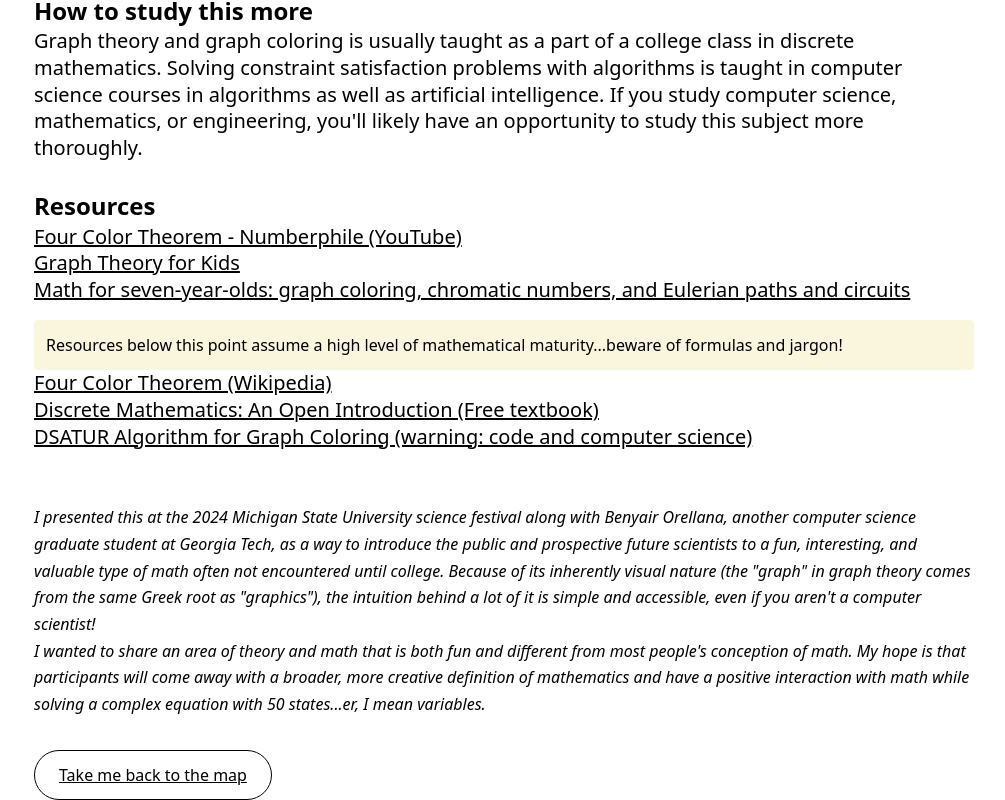
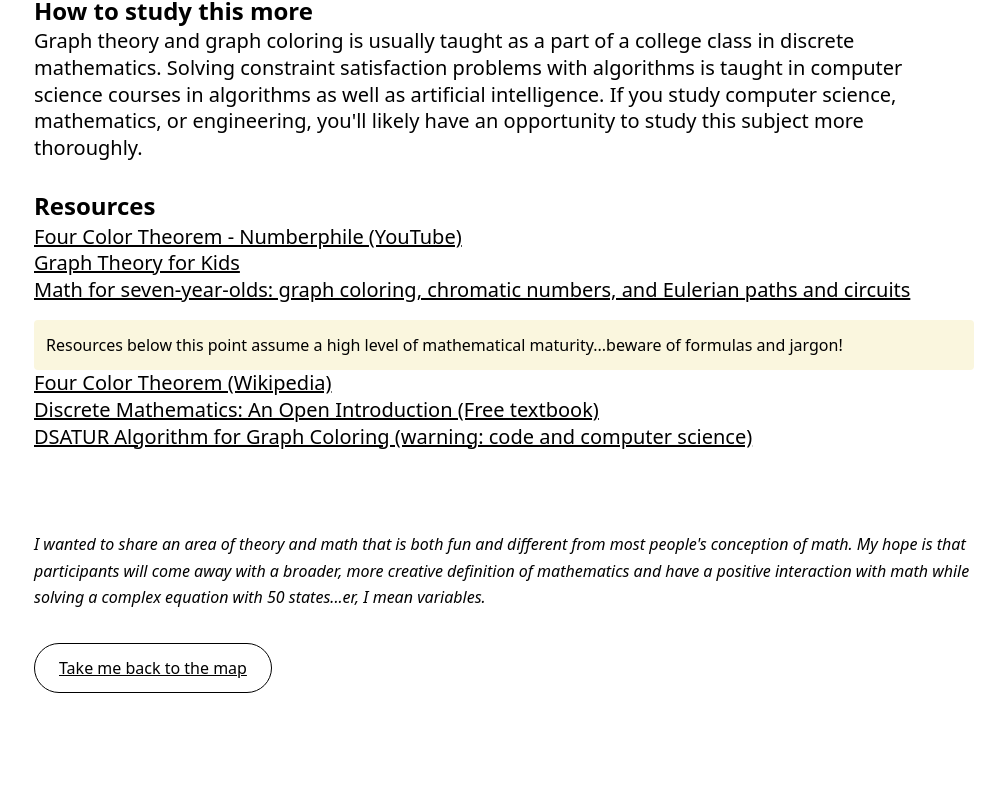
Before and after one commit to prokopcm/graph-coloring, a Nuxt app: page /about in a window 1280 px wide. Shown: the part 1299-2099 px from the top of the page, without its empty margins (136-1141 px from the left). After the commit the page ends 1992 px from the top, so only its background shows below. Built offline with nearby package versions, Linux system fonts and the light colour scheme.

Commit message:
Clean up about copy

```diff
--- a/pages/about.vue
+++ b/pages/about.vue
@@ -98,7 +98,7 @@
           <br><br>
           <div class="intro">
             <i>
-              I presented this at the 2024 Michigan State University science festival along with Benyair Orellana, another computer science graduate student at Georgia Tech, as a way to introduce the public and prospective future scientists to a fun, interesting, and valuable type of math often not encountered until college. Because of its inherently visual nature (the "graph" in graph theory comes from the same Greek root as "graphics"), the intuition behind a lot of it is simple and accessible, even if you aren't a computer scientist!
+              <!-- I presented this at the 2024 Michigan State University science festival along with Benyair Orellana, another computer science graduate student at Georgia Tech, as a way to introduce the public and prospective future scientists to a fun, interesting, and valuable type of math often not encountered until college. Because of its inherently visual nature (the "graph" in graph theory comes from the same Greek root as "graphics"), the intuition behind a lot of it is simple and accessible, even if you aren't a computer scientist! -->
               <br>
               I wanted to share an area of theory and math that is both fun and different from most people's conception of math. My hope is that participants will come away with a broader, more creative definition of mathematics and have a positive interaction with math while solving a complex equation with 50 states...er, I mean variables.</i>
           </div>
```
